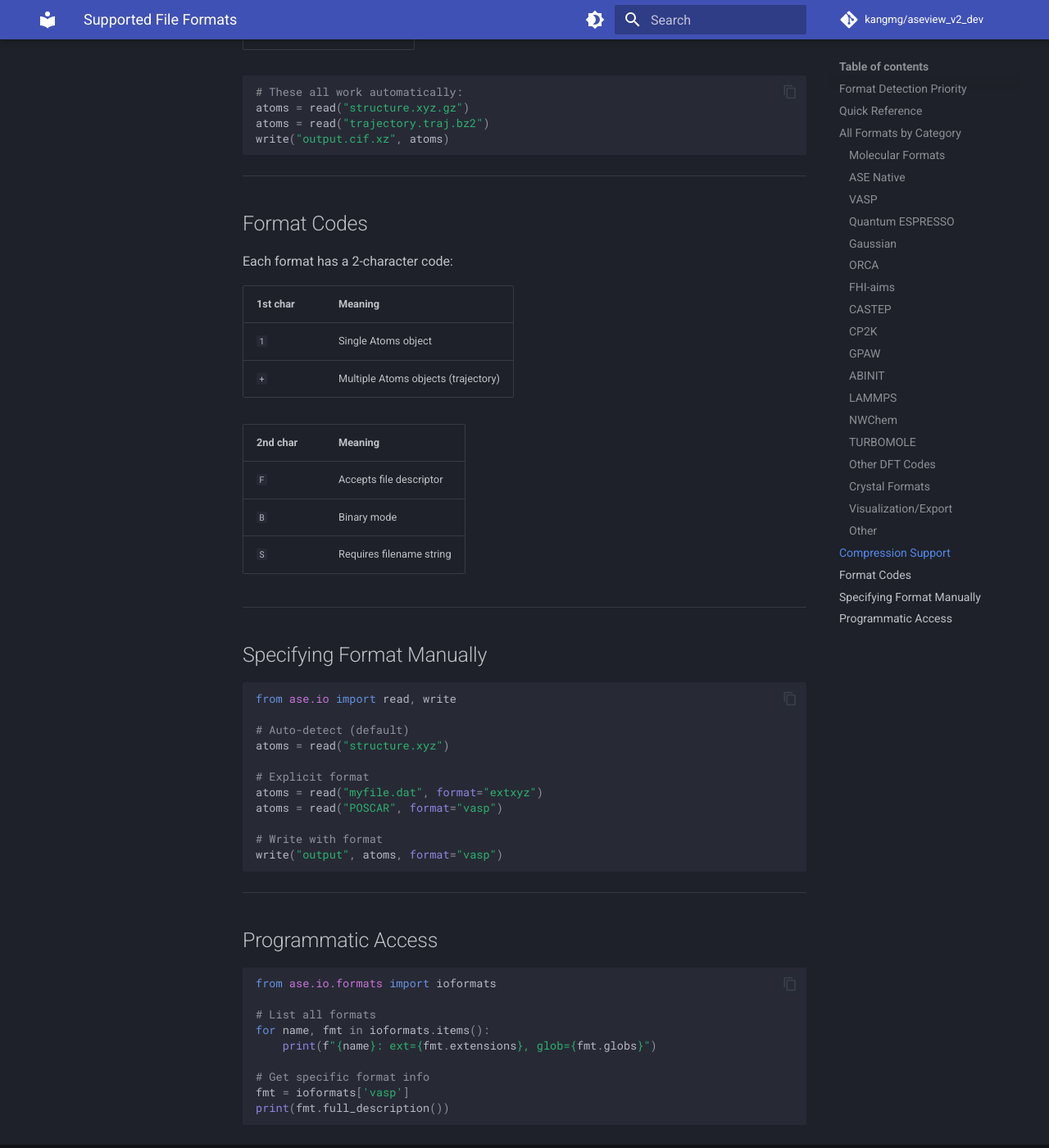
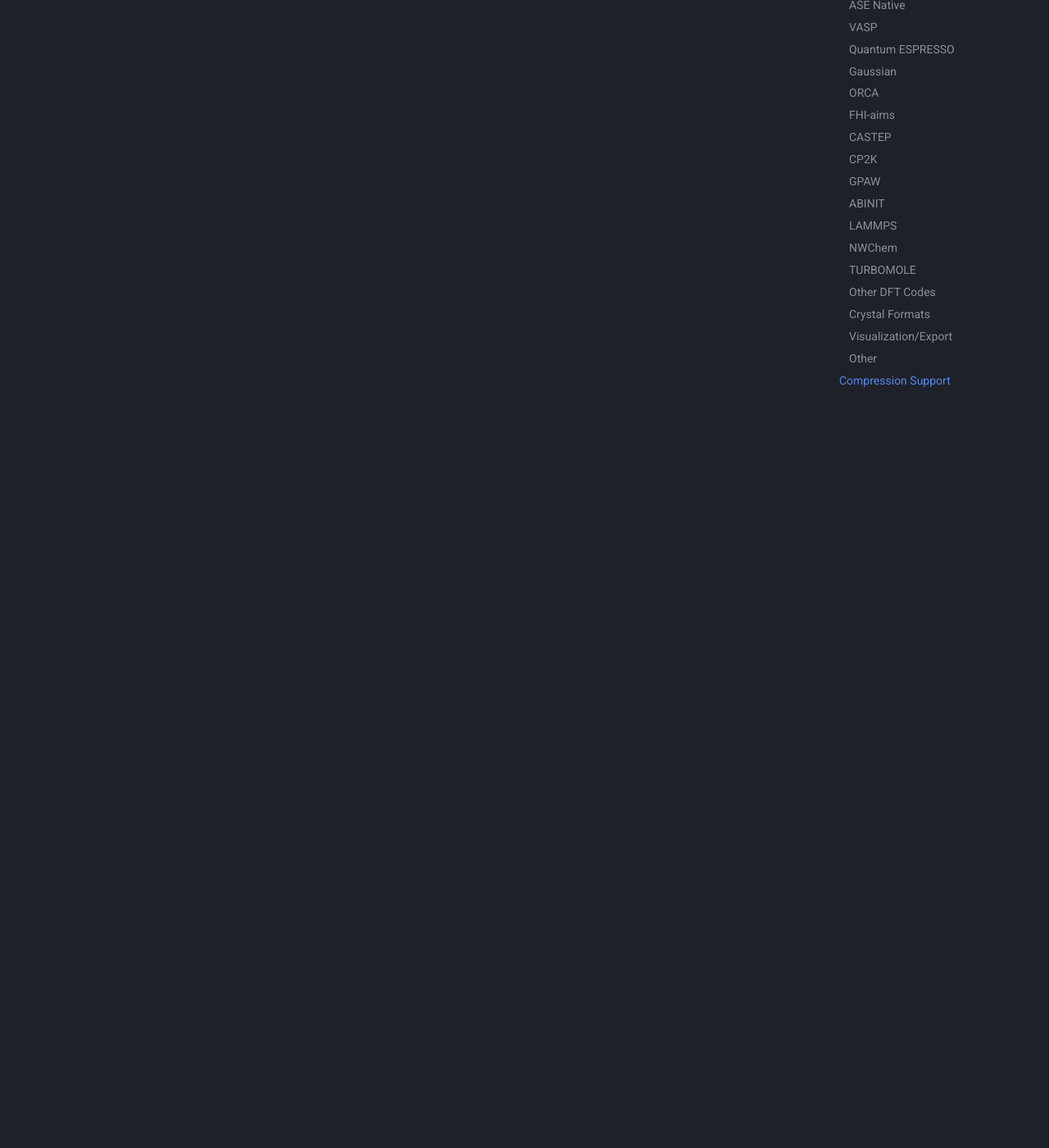
Before and after one commit to kangmg/aseview, an MkDocs documentation site: the page built from docs/file-formats.md, in a window 1280 px wide and 1400 px high, scrolled down 7280 px. Shown: the whole window at 82% size. Built offline with MkDocs 1.6.1 and Material for MkDocs 9.7.7, drawn with Linux system fonts in a browser that asks for light colours; comment, search, counter and statistics services are not loaded; some of the changed text lies outside the part shown.

Commit message:
Simplify file formats doc - remove technical implementation details

````diff
--- a/docs/file-formats.md
+++ b/docs/file-formats.md
@@ -196,68 +196,4 @@ ASE automatically detects file formats using three methods:
 
 ## Compression Support
 
-ASE automatically handles compressed files:
-
-| Extension | Compression |
-|-----------|-------------|
-| `.gz` | gzip |
-| `.bz2` | bzip2 |
-| `.xz` | lzma |
-
-```python
-# These all work automatically:
-atoms = read("structure.xyz.gz")
-atoms = read("trajectory.traj.bz2")
-write("output.cif.xz", atoms)
-```
-
----
-
-## Format Codes
-
-Each format has a 2-character code:
-
-| 1st char | Meaning |
-|----------|---------|
-| `1` | Single Atoms object |
-| `+` | Multiple Atoms objects (trajectory) |
-
-| 2nd char | Meaning |
-|----------|---------|
-| `F` | Accepts file descriptor |
-| `B` | Binary mode |
-| `S` | Requires filename string |
-
----
-
-## Specifying Format Manually
-
-```python
-from ase.io import read, write
-
-# Auto-detect (default)
-atoms = read("structure.xyz")
-
-# Explicit format
-atoms = read("myfile.dat", format="extxyz")
-atoms = read("POSCAR", format="vasp")
-
-# Write with format
-write("output", atoms, format="vasp")
-```
-
----
-
-## Programmatic Access
-
-```python
-from ase.io.formats import ioformats
-
-# List all formats
-for name, fmt in ioformats.items():
-    print(f"{name}: ext={fmt.extensions}, glob={fmt.globs}")
-
-# Get specific format info
-fmt = ioformats['vasp']
-print(fmt.full_description())
-```
+ASE automatically handles compressed files with `.gz`, `.bz2`, `.xz` extensions.
````
